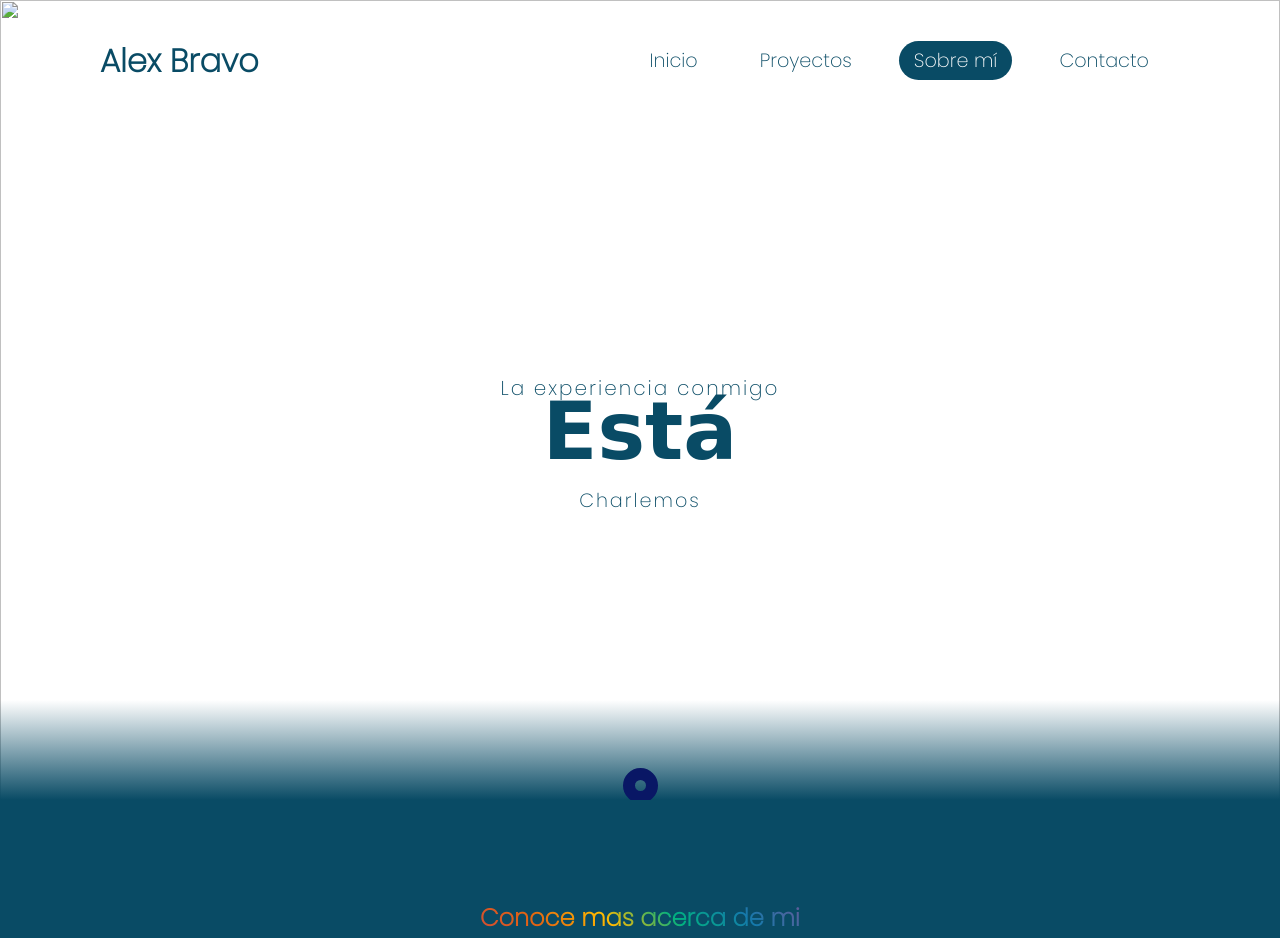
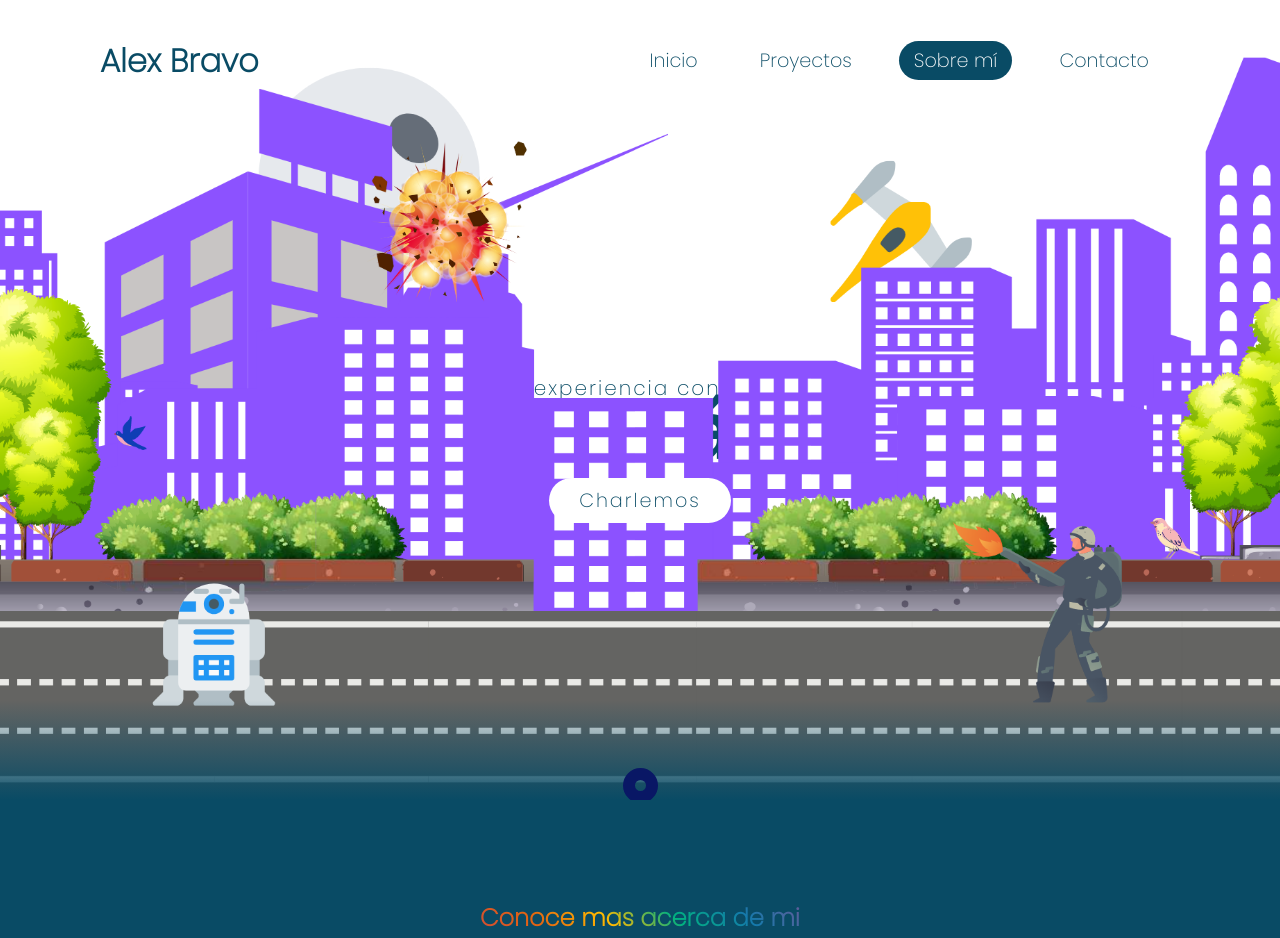
Before and after one commit to Adgrivois/RepoCoderFinal, a plain HTML site: page pages/aboutme.html in a window 1280 px wide. Shown: the top 938 px of the page. Drawn offline with nearby package versions, Linux system fonts and the light colour scheme; a web font is replaced by a local one.

Commit message:
4to commit about me Root

```diff
--- a/pages/aboutme.html
+++ b/pages/aboutme.html
@@ -35,12 +35,12 @@
 
     <section>
         <h2 id="text"><span>La experiencia conmigo</span><br>Está</h2>
-        <img src="./images/bird1About.png" id="bird1" alt="">
-        <img src="./images/bird2About.png" id="bird2" alt="">
-        <img src="./images/forestContacto.png" id="forest" alt="">
+        <img src="../images/bird1About.png" id="bird1" alt="">
+        <img src="../images/bird2About.png" id="bird2" alt="">
+        <img src="../images/forestContacto.png" id="forest" alt="">
         <a href="./contacto.html#formulario" id="btn">Charlemos</a>
-        <img src="./images/rocks.png" id="rocks" alt="">
-        <img src="./images/waterAbout.png" id="water" alt="">
+        <img src="../images/rocks.png" id="rocks" alt="">
+        <img src="../images/waterAbout.png" id="water" alt="">
     </section>
     <div class="sec sec__about">
         <h2>Conoce mas acerca de mi</h2>
```
